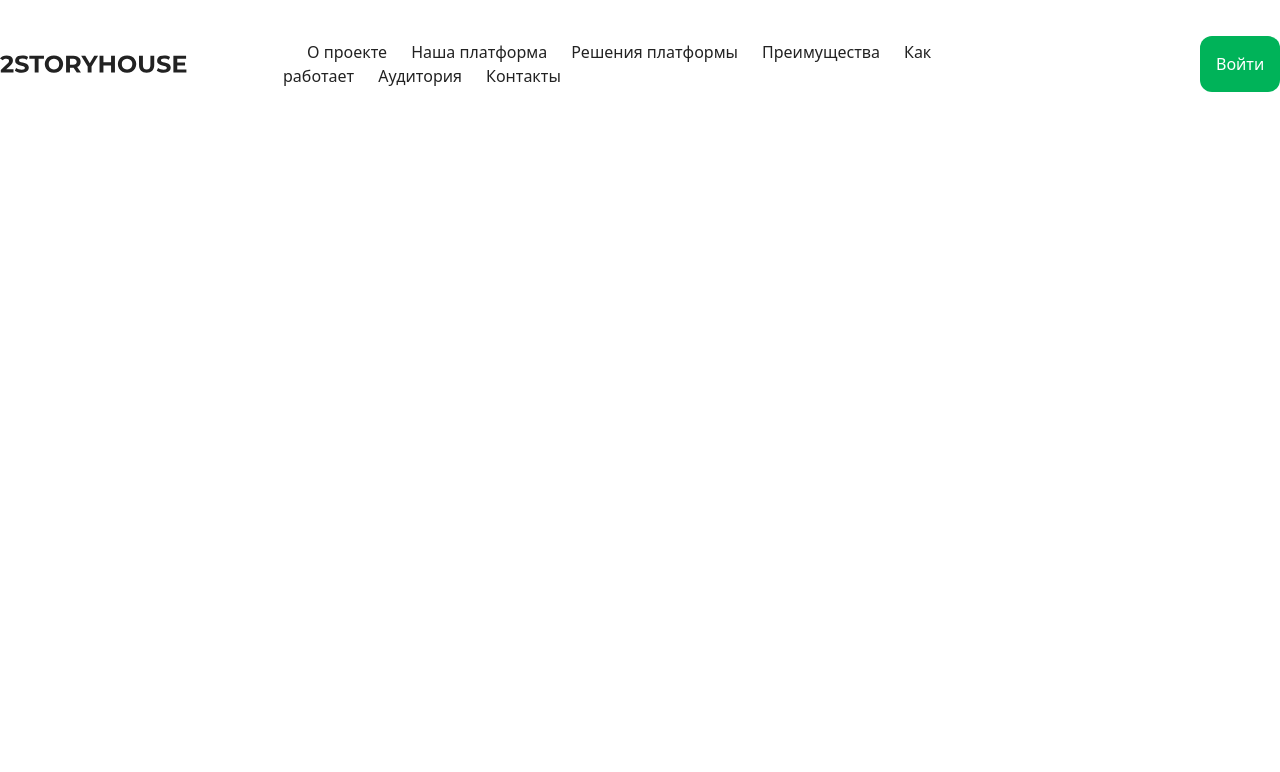
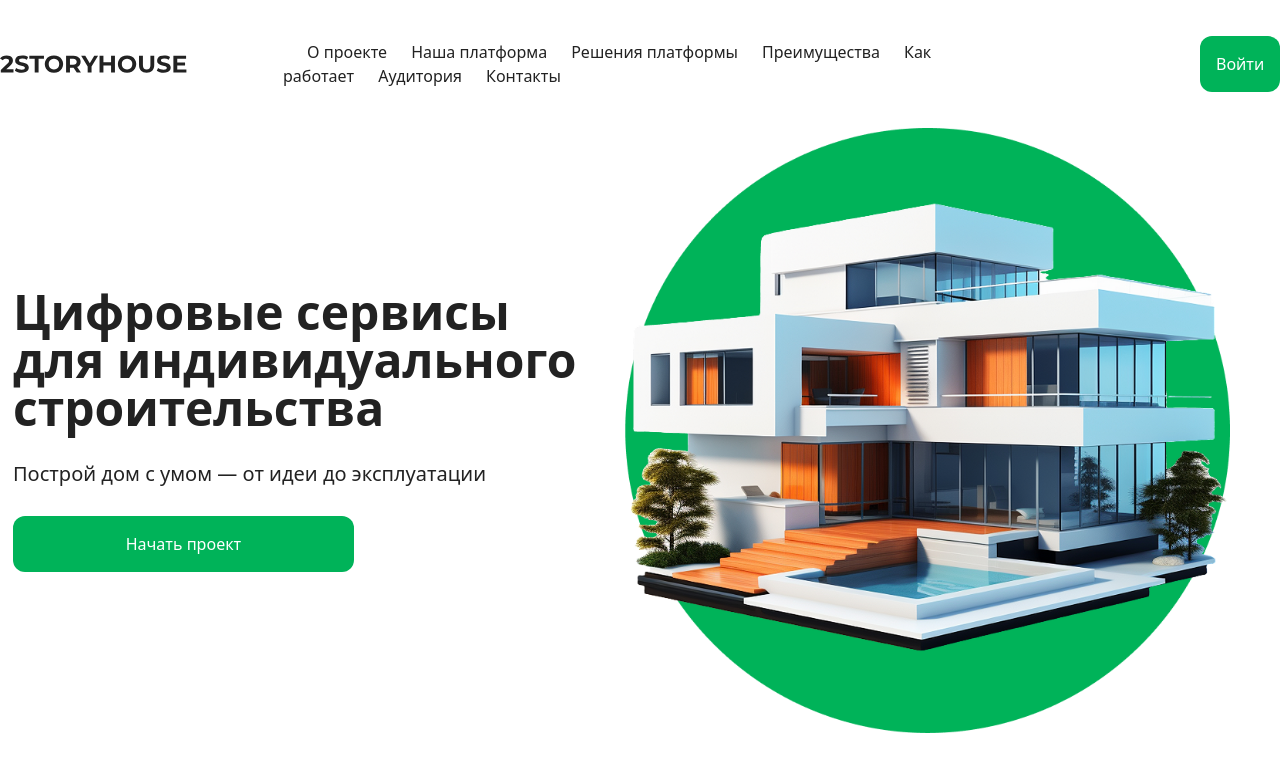
Before and after one commit to wzxq802/landing-page, a Vue app: page / in a window 1280 px wide. Shown: the top 772 px of the page. Built offline with nearby package versions, Linux system fonts and the light colour scheme; the HTML template or start-up script is replaced by a standard one.

Commit message:
создан компонент LandingHero, Header переименован в LandingHeader

```diff
--- a/src/layouts/DefaultLayout.vue
+++ b/src/layouts/DefaultLayout.vue
@@ -1,14 +1,13 @@
 <template>
   <div>
     <LandingHeader/>
-    <main>
-      <!-- <slot/> -->
-    </main>
+    <LandingHero/>
     <!-- <Footer/> -->
   </div>
 </template>
 
 <script setup lang="ts">
-import LandingHeader from '@/widgets/Header/ui/LandingHeader.vue'
+import LandingHeader from '@/widgets/LandingHeader/ui/LandingHeader.vue'
+import LandingHero from '@/widgets/LandingHero/ui/LandingHero.vue'
 // import Footer from '@/widgets/Footer/ui/Footer.vue'
 </script>
--- a/src/pages/LandingPage.vue
+++ /dev/null
@@ -1,15 +0,0 @@
-<template>
-  <DefaultLayout>
-  </DefaultLayout>
-</template>
-
-<script setup lang="ts">
-import DefaultLayout from '@/processes/layout/DefaultLayout.vue'
-// import Hero from '@/widgets/Hero/ui/Hero.vue'
-// import AboutProject from '@/widgets/AboutProject/ui/AboutProject.vue'
-// import PlatformSolutions from '@/widgets/PlatformSolutions/ui/PlatformSolutions.vue'
-// import DevelopersConcerns from '@/widgets/DevelopersConcerns/ui/DevelopersConcerns.vue'
-// import HowItWorks from '@/widgets/HowItWorks/ui/HowItWorks.vue'
-// import TargetAudience from '@/widgets/TargetAudience/ui/TargetAudience.vue'
-// import CallToAction from '@/widgets/CallToAction/ui/CallToAction.vue'
-</script>
--- /dev/null
+++ b/src/shared/heroMock.ts
@@ -0,0 +1,4 @@
+export const heroData = {
+  title: 'Цифровые сервисы для индивидуального строительства',
+  subtitle: 'Построй дом с умом — от идеи до эксплуатации',
+}
--- a/src/widgets/Header/ui/LandingHeader.vue
+++ b/src/widgets/LandingHeader/ui/LandingHeader.vue
@@ -1,6 +1,6 @@
 <template>
   <header class="mt-9 flex justify-center items-center">
-    <div class="text-xl font-bold">
+    <div>
       <img class="max-w-[188px]" src="@/assets/images/logo.svg" alt="logo">
     </div>
     <nav class="mx-24">
--- /dev/null
+++ b/src/widgets/LandingHero/ui/LandingHero.vue
@@ -0,0 +1,18 @@
+<template>
+  <section class="hero flex justify-center items-center mt-9">
+    <div class="max-w-xl">
+      <h1 class="font-bold text-5xl text-[#222] mb-7">{{ title }}</h1>
+      <p class="text-xl text-[#222] mb-7">{{ subtitle }}</p>
+      <button class="rounded-xl px-8 py-4 block max-w-[341px] w-[100%] bg-[#00b359] hover:bg-[#007439] text-[#fff]">Начать проект</button>
+    </div>
+    <div>
+      <img class="block max-w-[678px]" src="@/assets/images/hero-image.png" alt="house">
+    </div>
+  </section>
+</template>
+
+<script lang="ts" setup>
+import { heroData } from '@/shared/heroMock'
+
+const { title, subtitle } = heroData
+</script>
```
Also changed, not shown: src/assets/images/hero-image.png (added), src/widgets/LandingHeader/model.ts (added), src/widgets/LandingHero/model.ts (added), 1 other file (tests, documents, lock files or other folders).
